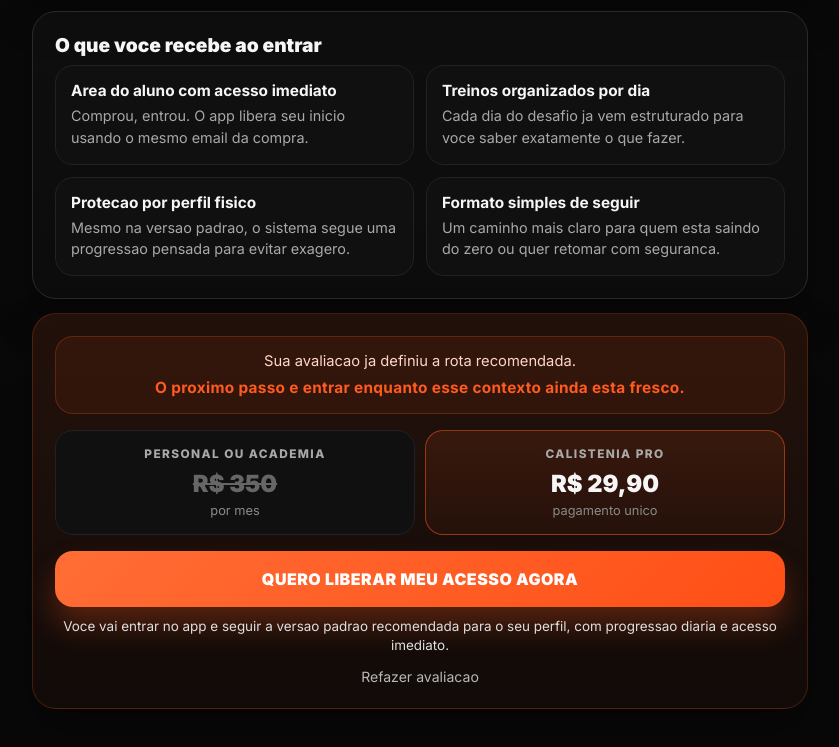
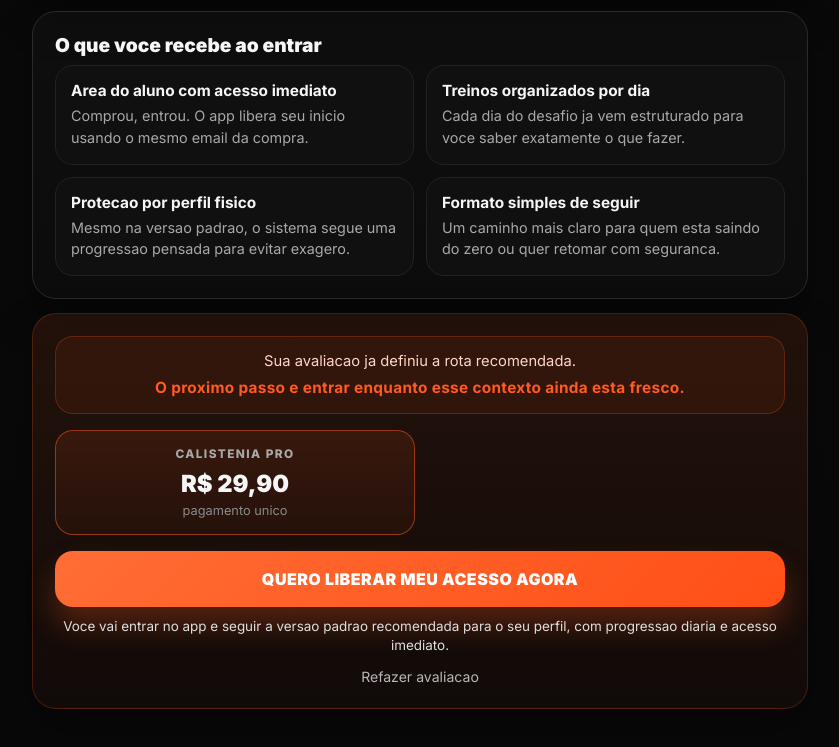
Before and after one commit to xkekox/calistenia-pro, a website: page resultado.html in a window 1280 px wide. Shown: the part 911-1658 px from the top of the page, without its empty margins (220-1059 px from the left). Drawn offline with Linux system fonts and the light colour scheme.

Commit message:
Deploy resultado.html

```diff
--- a/resultado.html
+++ b/resultado.html
@@ -350,11 +350,6 @@
                 </div>
 
                 <div class="prices">
-                    <div class="price-box">
-                        <div class="price-label">personal ou academia</div>
-                        <div class="price-value">R$ 350</div>
-                        <div class="price-sub">por mes</div>
-                    </div>
                     <div class="price-box highlight">
                         <div class="price-label">calistenia pro</div>
                         <div class="price-value">R$ 29,90</div>
```
